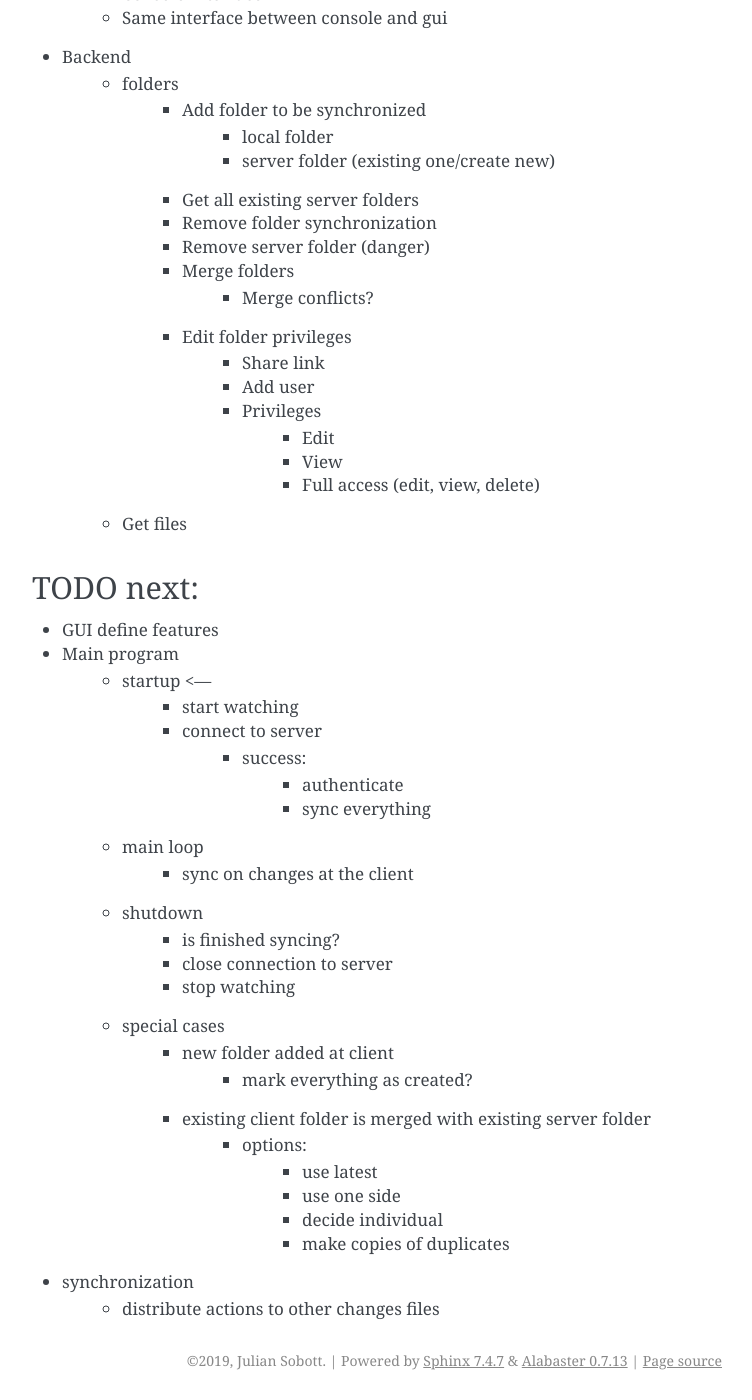
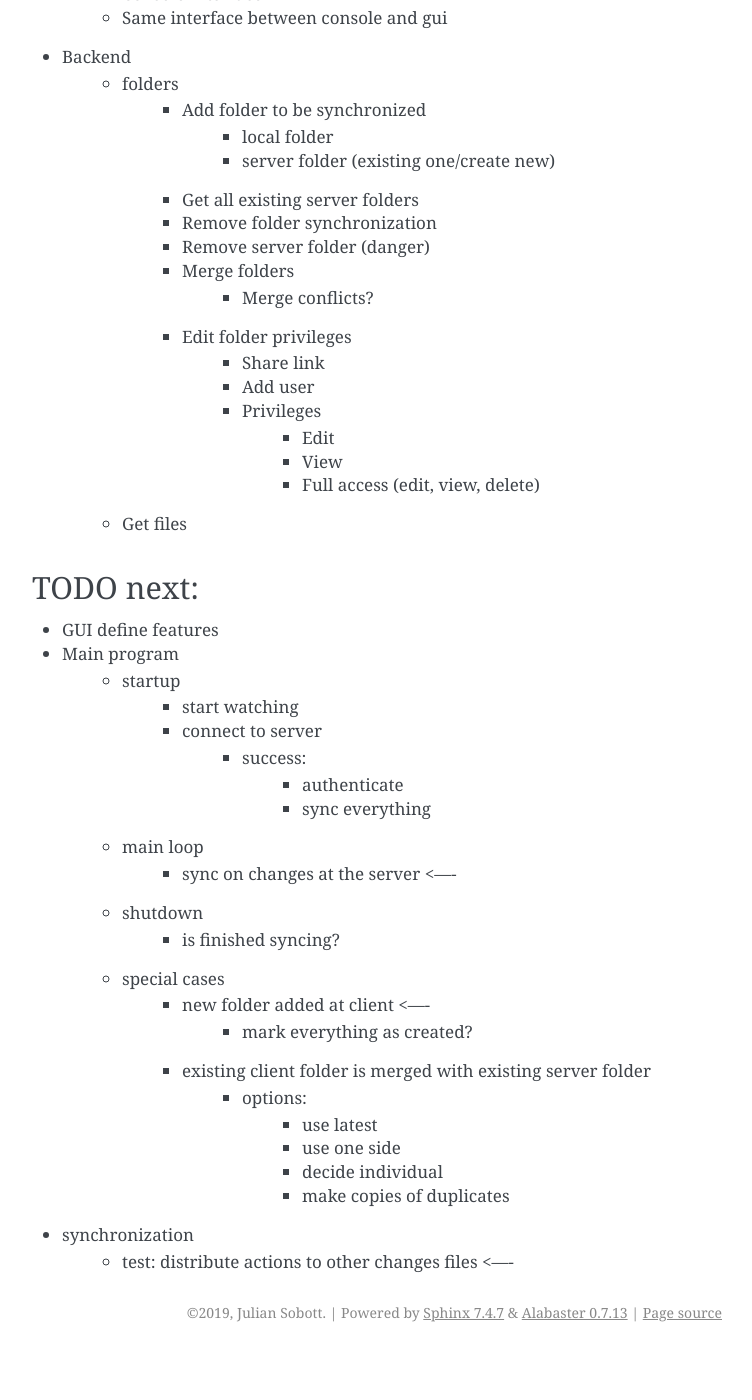
Before and after one commit to JulianSobott/OpenDrive, a Sphinx documentation site: the page built from docs/dev_guide.rst, in a window 1280 px wide and 1400 px high, scrolled down 2826 px. Shown: the whole window, without its empty margins (388-1140 px from the left). Built offline with Sphinx 7.4.7, drawn with Linux system fonts in a browser that asks for light colours; after the commit the page ends 4178 px from its top, so only the background shows below that.

Commit message:
Update dev_guide todos

```diff
--- a/docs/dev_guide.rst
+++ b/docs/dev_guide.rst
@@ -159,21 +159,19 @@ TODO next:
 
 - GUI define features
 - Main program
-    - startup                      <---
+    - startup
         - start watching
         - connect to server
             - success:
                 - authenticate
                 - sync everything
     - main loop
-        - sync on changes at the client
+        - sync on changes at the server     <----
     - shutdown
         - is finished syncing?
-        - close connection to server
-        - stop watching
 
     - special cases
-        - new folder added at client
+        - new folder added at client        <----
             - mark everything as created?
         - existing client folder is merged with existing server folder
             - options:
@@ -184,4 +182,4 @@ TODO next:
 
 
 - synchronization
-    - distribute actions to other changes files
+    - test: distribute actions to other changes files   <----
```
Also changed, not shown: 1 other file.
